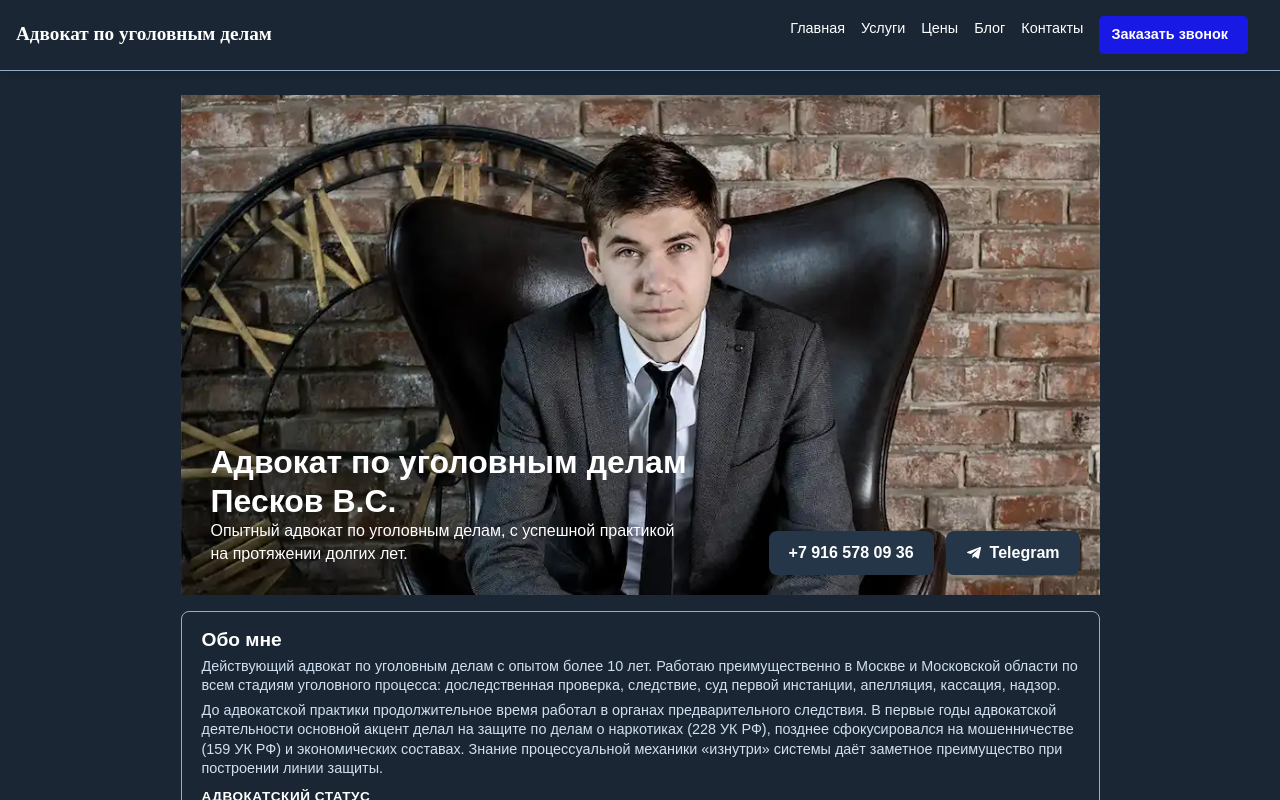
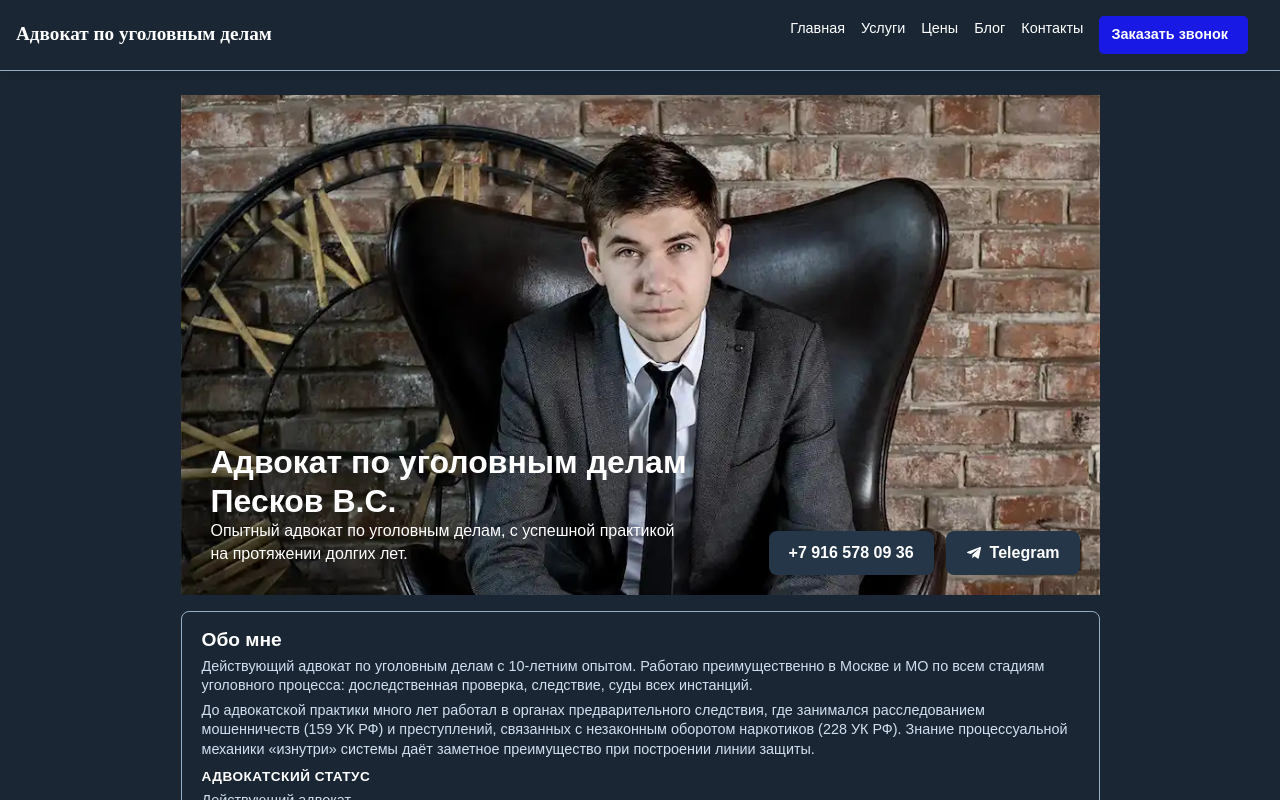
Before and after one commit to VladPeskovDev/Next-js-React-, a Next.js app in the folder lawyer-page/: page / in a window 1280 px wide. Shown: the top 800 px of the page. Built offline with nearby package versions, Linux system fonts and the light colour scheme.

Commit message:
fix home page

```diff
--- a/lawyer-page/src/app/page.tsx
+++ b/lawyer-page/src/app/page.tsx
@@ -71,18 +71,16 @@ export default function HomePage() {
         <article className={styles.aboutBlock}>
           <h2>Обо мне</h2>
           <p>
-            Действующий адвокат по уголовным делам с опытом более 10 лет.
-            Работаю преимущественно в Москве и Московской области по всем
-            стадиям уголовного процесса: доследственная проверка, следствие, суд
-            первой инстанции, апелляция, кассация, надзор.
+            Действующий адвокат по уголовным делам с 10-летним опытом. Работаю
+            преимущественно в Москве и МО по всем стадиям уголовного процесса:
+            доследственная проверка, следствие, суды всех инстанций.
           </p>
           <p>
-            До адвокатской практики продолжительное время работал в органах
-            предварительного следствия. В первые годы адвокатской деятельности
-            основной акцент делал на защите по делам о наркотиках (228 УК РФ),
-            позднее сфокусировался на мошенничестве (159 УК РФ) и экономических
-            составах. Знание процессуальной механики «изнутри» системы даёт
-            заметное преимущество при построении линии защиты.
+            До адвокатской практики много лет работал в органах предварительного
+            следствия, где занимался расследованием мошенничеств (159 УК РФ) и
+            преступлений, связанных с незаконным оборотом наркотиков (228 УК РФ).
+            Знание процессуальной механики «изнутри» системы даёт заметное
+            преимущество при построении линии защиты.
           </p>
 
           <h3>Адвокатский статус</h3>
```
